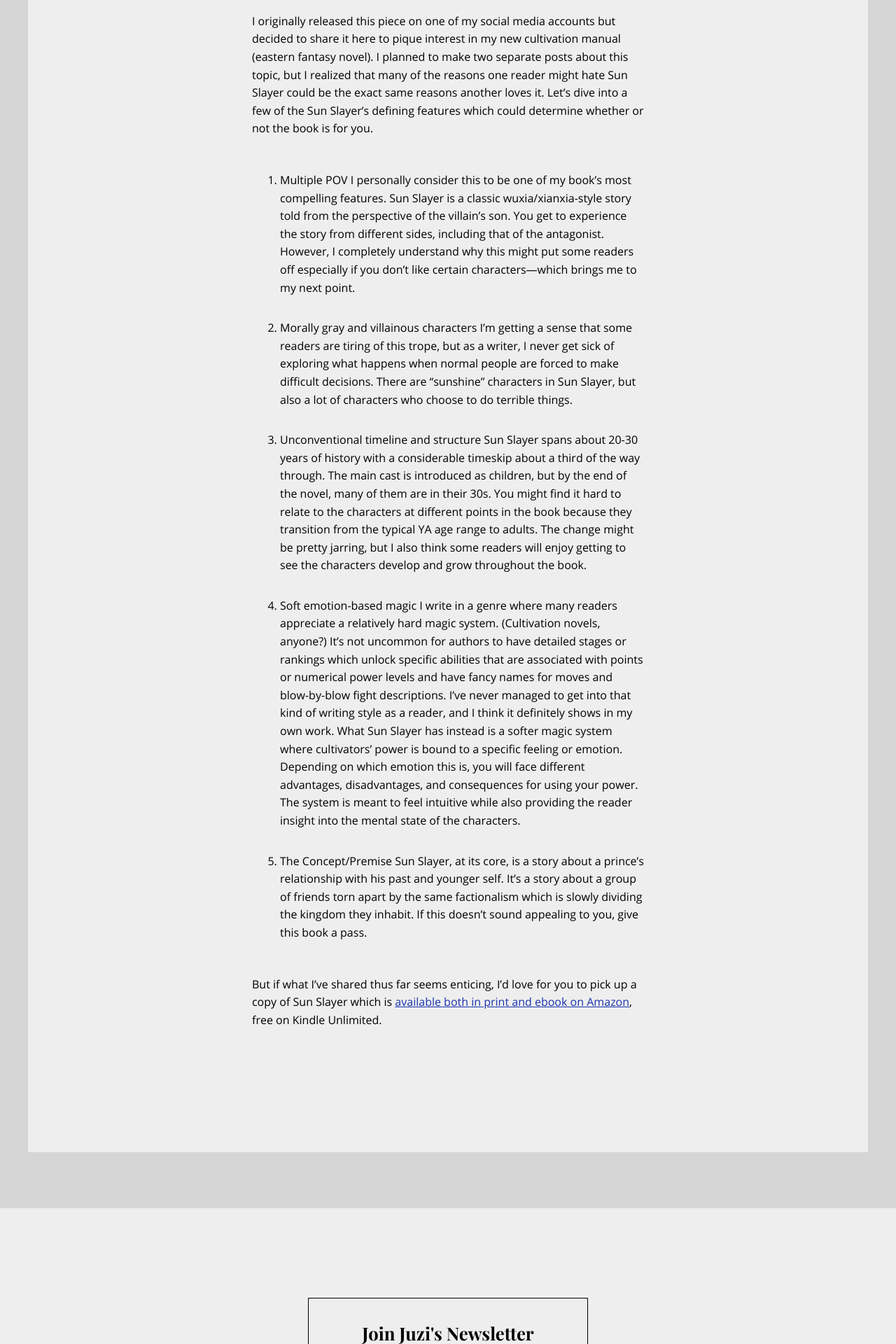
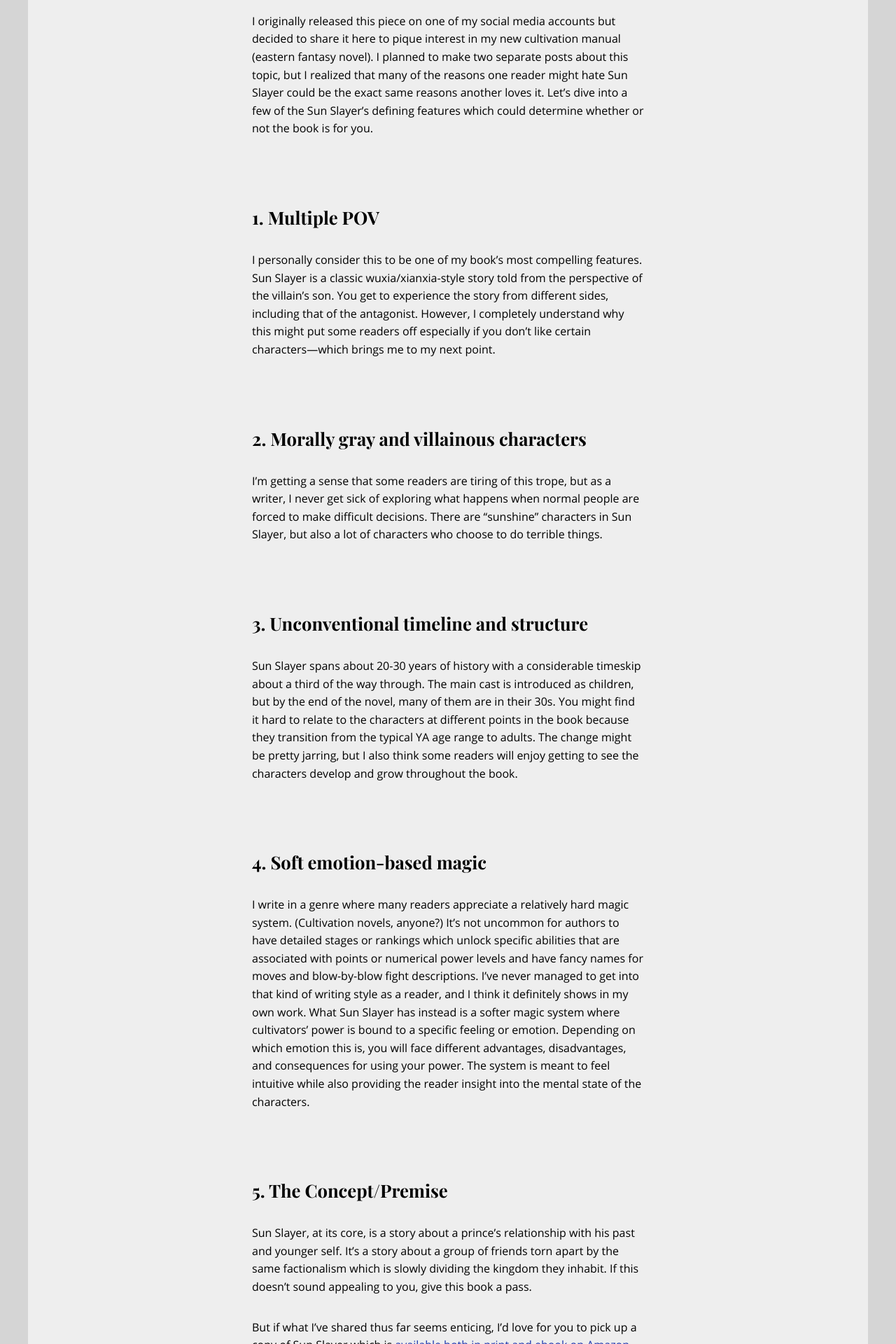
Before and after one commit to Gernene/juzi, a Jekyll site: the page built from _posts/2024-09-01-why-read-sunslayer.md, in a window 1280 px wide. Shown: the part 603-2523 px from the top of the page at 70% size. Built offline with Jekyll 4.4.1, drawn with Linux system fonts in a browser that asks for light colours.

Commit message:
Touch up website and blog formatting

```diff
--- a/_posts/2024-09-01-why-read-sunslayer.md
+++ b/_posts/2024-09-01-why-read-sunslayer.md
@@ -13,19 +13,19 @@
 
 I originally released this piece on one of my social media accounts but decided to share it here to pique interest in my new cultivation manual (eastern fantasy novel). I planned to make two separate posts about this topic, but I realized that many of the reasons one reader might hate Sun Slayer could be the exact same reasons another loves it. Let's dive into a few of the Sun Slayer's defining features which could determine whether or not the book is for you.
 
-1. Multiple POV
+## 1. Multiple POV
 I personally consider this to be one of my book's most compelling features. Sun Slayer is a classic wuxia/xianxia-style story told from the perspective of the villain's son. You get to experience the story from different sides, including that of the antagonist. However, I completely understand why this might put some readers off especially if you don't like certain characters&mdash;which brings me to my next point.
 
-2. Morally gray and villainous characters
+## 2. Morally gray and villainous characters
 I'm getting a sense that some readers are tiring of this trope, but as a writer, I never get sick of exploring what happens when normal people are forced to make difficult decisions. There are "sunshine" characters in Sun Slayer, but also a lot of characters who choose to do terrible things.
 
-3. Unconventional timeline and structure
+## 3. Unconventional timeline and structure
 Sun Slayer spans about 20-30 years of history with a considerable timeskip about a third of the way through. The main cast is introduced as children, but by the end of the novel, many of them are in their 30s. You might find it hard to relate to the characters at different points in the book because they transition from the typical YA age range to adults. The change might be pretty jarring, but I also think some readers will enjoy getting to see the characters develop and grow throughout the book.
 
-4. Soft emotion-based magic
+## 4. Soft emotion-based magic
 I write in a genre where many readers appreciate a relatively hard magic system. (Cultivation novels, anyone?) It's not uncommon for authors to have detailed stages or rankings which unlock specific abilities that are associated with points or numerical power levels and have fancy names for moves and blow-by-blow fight descriptions. I've never managed to get into that kind of writing style as a reader, and I think it definitely shows in my own work. What Sun Slayer has instead is a softer magic system where cultivators' power is bound to a specific feeling or emotion. Depending on which emotion this is, you will face different advantages, disadvantages, and consequences for using your power. The system is meant to feel intuitive while also providing the reader insight into the mental state of the characters.
 
-5. The Concept/Premise
+## 5. The Concept/Premise
 Sun Slayer, at its core, is a story about a prince's relationship with his past and younger self. It's a story about a group of friends torn apart by the same factionalism which is slowly dividing the kingdom they inhabit. If this doesn't sound appealing to you, give this book a pass.
 
 But if what I've shared thus far seems enticing, I'd love for you to pick up a copy of Sun Slayer which is [available both in print and ebook on Amazon](https://www.amazon.com/dp/B0DDKPHRK7), free on Kindle Unlimited.
--- a/blog.html
+++ b/blog.html
@@ -13,7 +13,7 @@
           <ul>
             {% for post in year.items %}
               <li class="blog-li">
-                <a href="{{ post.url }}">{{ post.title }}</a>
+                <a class="blog-li-title" href="{{ post.url }}">{{ post.title }}</a>
                 <div class="sub">{{ post.date | date: '%B %e, %Y' }}</div>
                 {{ post.content }}
               </li>
--- a/css/style.css
+++ b/css/style.css
@@ -89,7 +89,8 @@
   padding: 3rem 2rem 5rem 2rem;
 }
 
-.article h1 {
+.article h1,
+.blog-li-title {
   font-family: "Playfair Display", serif;
   font-size: 1.6em;
   text-align: center;
@@ -99,6 +100,11 @@
   font-family: "Playfair Display", serif;
   font-size: 1.6em;
   margin: 5rem 0 1rem 0;
+}
+
+.article div {
+  margin: 0 auto;
+  max-width: 600px;
 }
 
 .article img {
@@ -698,6 +704,7 @@
 }
 
 .blog-li {
+  margin: 0 0 4rem 0;
   max-width: 600px;
 }
 
--- a/index.html
+++ b/index.html
@@ -17,7 +17,7 @@
           A prince grapples with mysterious powers while thwarting his brother's mischief. Can they repair their crumbling empire before a vengeful healer destroys it?
         </p>
         <p>
-          Sun Slayer is a fantasy novel inspired by eastern history and culture. Enter a world of demons, clashing kingdoms, and powerful magic anyone can cultivate... at a very heavy price.
+          Sun Slayer is a classic eastern fantasy revenge tale, but the protagonist is the villain's son. Enter a world of demons, clashing kingdoms, and powerful magic anyone can cultivate... at a very heavy price.
         </p>
         <a class="cta" href="{{ site.url }}/sunslayer">Read More</a>
       </div>
```
